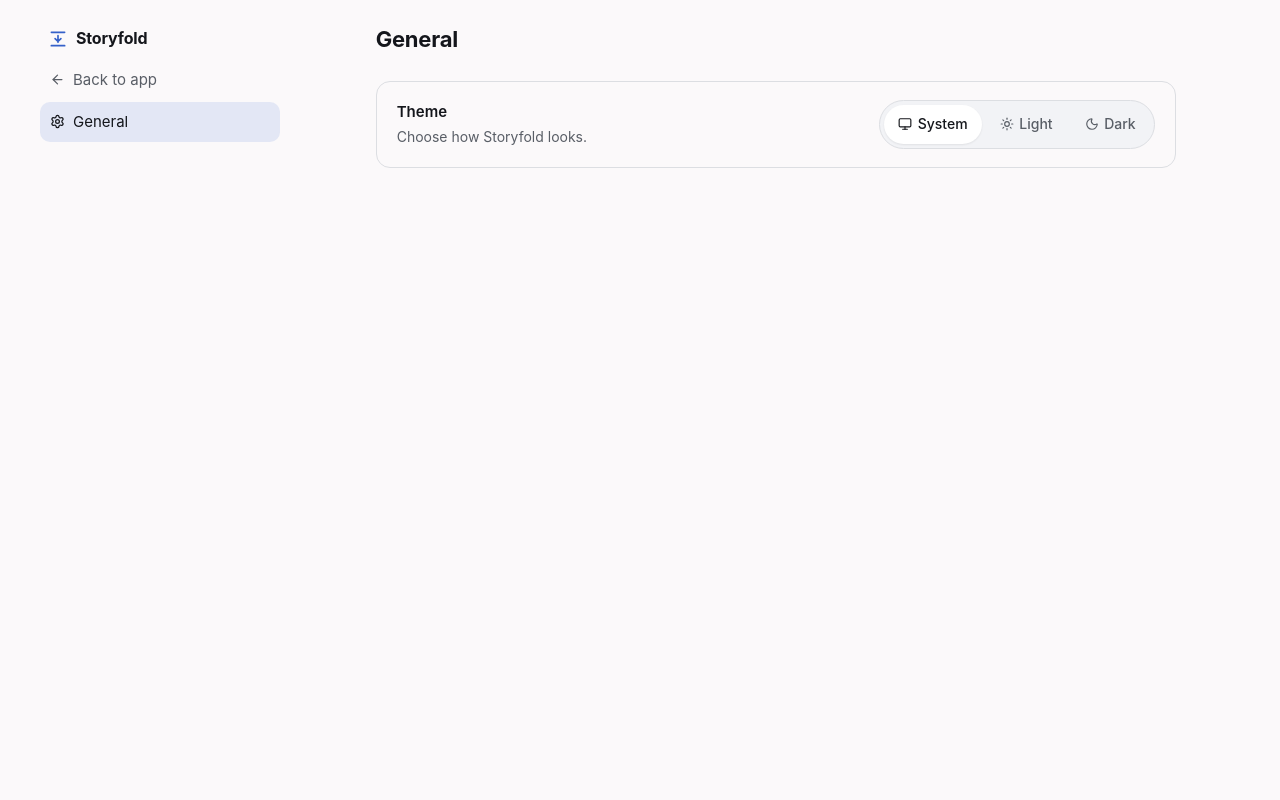
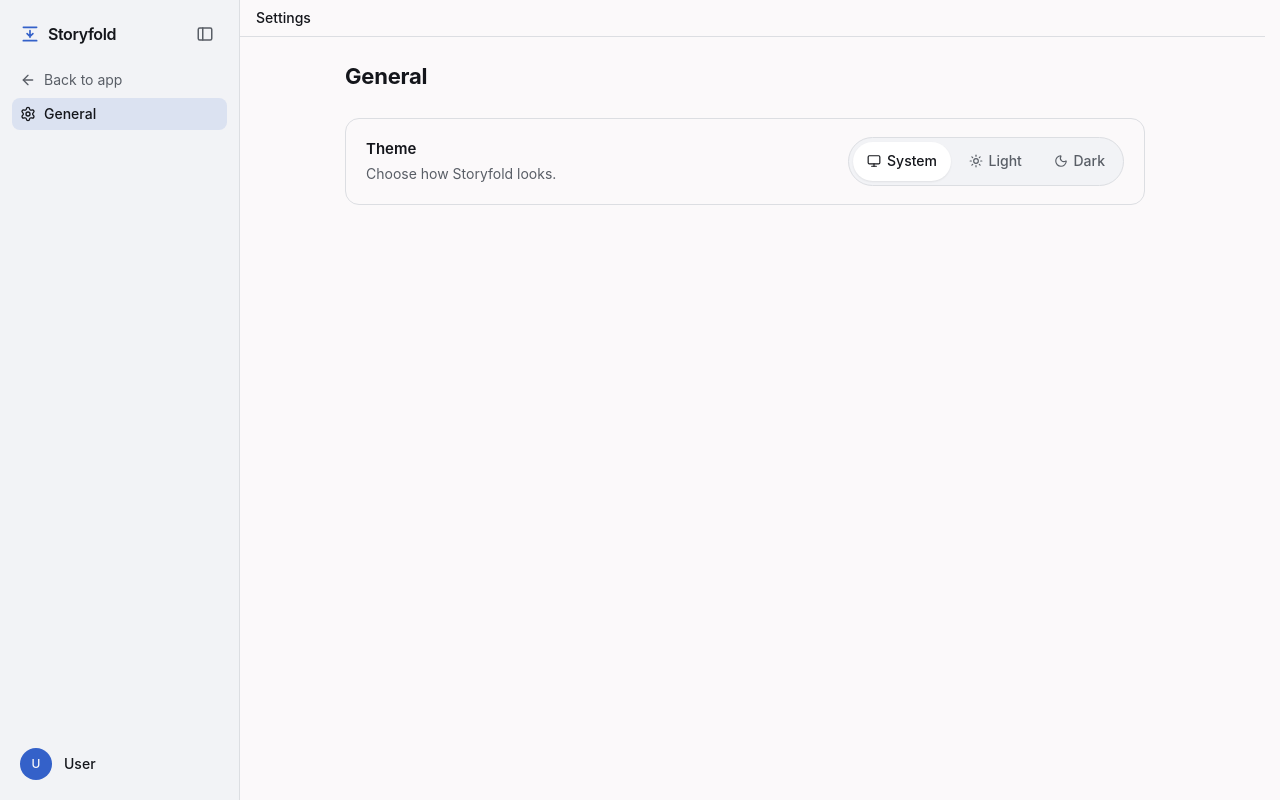
Before and after one commit to purrtado/storyfold, a React (Vite) app: page /settings/general in a window 1280 px wide. Built offline with nearby package versions, Linux system fonts and the light colour scheme.

Commit message:
feat(ui): unify chat and settings app shell

```diff
--- a/src/App.tsx
+++ b/src/App.tsx
@@ -3,7 +3,7 @@
 import { ChatView } from "./components/ChatView";
 import { Sheet } from "./components/Sheet";
 import { useTheme } from "./lib/useTheme";
-import { SettingsPage } from "./components/SettingsPage";
+import { SettingsPage, SettingsSidebar } from "./components/SettingsPage";
 import { Navigate, Route, Routes, useLocation } from "react-router-dom";
 import {
   appendMessage,
@@ -71,7 +71,56 @@
     setDraft(text);
   };
 
+  const isSettings = pathname.startsWith("/settings");
+
   return (
+    <div className="flex h-dvh overflow-clip">
+      <Sheet
+        open={mobileOpen}
+        onOpenChange={setMobileOpen}
+        title={isSettings ? "Settings" : "Conversations"}
+      >
+        {isSettings ? (
+          <SettingsSidebar />
+        ) : (
+          <Sidebar
+            conversations={conversations}
+            activeId={activeId}
+            onSelect={(id) => {
+              setActiveId(id);
+              setDraft("");
+              setMobileOpen(false);
+            }}
+            onNew={handleNew}
+          />
+        )}
+      </Sheet>
+
+      <aside
+        className={`sidebar-shell hidden flex-none border-e border-border bg-surface md:block ${
+          collapsed ? "w-14" : "w-60"
+        }`}
+      >
+        {isSettings ? (
+          <SettingsSidebar
+            variant={collapsed ? "rail" : "full"}
+            onCollapse={() => setCollapsed((c) => !c)}
+          />
+        ) : (
+          <Sidebar
+            variant={collapsed ? "rail" : "full"}
+            conversations={conversations}
+            activeId={activeId}
+            onSelect={(id) => {
+              setActiveId(id);
+              setDraft("");
+            }}
+            onNew={handleNew}
+            onCollapse={() => setCollapsed((c) => !c)}
+          />
+        )}
+      </aside>
+
       <Routes>
         <Route
           path="/settings"
@@ -83,48 +132,13 @@
             <SettingsPage
               preference={preference}
               onPreferenceChange={setPreference}
+              onOpenSidebar={() => setMobileOpen(true)}
             />
           }
         />
         <Route
           path="/"
           element={
-          <div className="flex h-dvh overflow-clip">
-            <Sheet
-              open={mobileOpen}
-              onOpenChange={setMobileOpen}
-              title="Conversations"
-            >
-              <Sidebar
-                conversations={conversations}
-                activeId={activeId}
-                onSelect={(id) => {
-                  setActiveId(id);
-                  setDraft("");
-                  setMobileOpen(false);
-                }}
-                onNew={handleNew}
-              />
-            </Sheet>
-
-            <aside
-              className={`sidebar-shell hidden flex-none border-e border-border bg-surface md:block ${
-                collapsed ? "w-14" : "w-60"
-              }`}
-            >
-              <Sidebar
-                variant={collapsed ? "rail" : "full"}
-                conversations={conversations}
-                activeId={activeId}
-                onSelect={(id) => {
-                  setActiveId(id);
-                  setDraft("");
-                }}
-                onNew={handleNew}
-                onCollapse={() => setCollapsed((c) => !c)}
-              />
-            </aside>
-
             <ChatView
               conversation={active ?? newConversation()}
               draft={draft}
@@ -134,11 +148,11 @@
               onOpenSidebar={() => setMobileOpen(true)}
               onNew={handleNew}
             />
-          </div>
           }
         />
         <Route path="*" element={<Navigate to="/" replace />} />
       </Routes>
+    </div>
   );
 
   function handleNew() {
--- /dev/null
+++ b/src/components/AppHeader.tsx
@@ -0,0 +1,25 @@
+import type { ReactNode } from "react";
+import { MenuIcon } from "./icons";
+
+export function AppHeader(props: {
+  title: string;
+  onOpenSidebar?: () => void;
+  actions?: ReactNode;
+}) {
+  return (
+    <header className="flex flex-none items-center gap-1 border-b border-border px-3 py-2">
+      {props.onOpenSidebar && (
+        <button
+          type="button"
+          className="hit-44 pressable inline-flex size-9 cursor-pointer items-center justify-center rounded-lg text-muted hover:bg-surface hover:text-foreground md:hidden"
+          onClick={props.onOpenSidebar}
+          aria-label="Open sidebar"
+        >
+          <MenuIcon />
+        </button>
+      )}
+      <h1 className="flex-1 truncate px-1 text-sm font-medium">{props.title}</h1>
+      {props.actions}
+    </header>
+  );
+}
--- a/src/components/SettingsPage.tsx
+++ b/src/components/SettingsPage.tsx
@@ -4,7 +4,10 @@
 import { Link, NavLink } from "react-router-dom";
 import { ArrowLeft, Monitor, Moon, Settings, Sun } from "lucide-react";
 import type { ThemePreference } from "../lib/useTheme";
-import { FoldIcon } from "./icons";
+import { AppHeader } from "./AppHeader";
+import { RailExpand, SidebarBrand } from "./Sidebar";
+import { Tooltip } from "./Tooltip";
+import { UserMenu } from "./UserMenu";
 import "./settings.css";
 
 const themeOptions = [
@@ -13,41 +16,87 @@
   { value: "dark", label: "Dark", Icon: Moon },
 ] as const;
 
+const navRow =
+  "pressable flex w-full cursor-pointer items-center gap-2 rounded-lg px-2 py-1.5 text-start text-sm no-underline active:bg-raised";
+const navRowActive = `${navRow} bg-accent-soft font-medium text-foreground`;
+const navRowInactive = `${navRow} text-muted [@media(hover:hover)_and_(pointer:fine)]:hover:bg-raised [@media(hover:hover)_and_(pointer:fine)]:hover:text-foreground`;
+
+export function SettingsSidebar(props: {
+  variant?: "full" | "rail";
+  onCollapse?: () => void;
+}) {
+  if (props.variant === "rail") {
+    return (
+      <div className="flex h-full [inline-size:3.5rem] flex-col items-center gap-1 py-3">
+        <RailExpand onCollapse={props.onCollapse} />
+
+        <Tooltip content="Back to app" side="right">
+          <Link to="/" className="rail-btn" aria-label="Back to app">
+            <ArrowLeft className="size-4.5" aria-hidden="true" />
+          </Link>
+        </Tooltip>
+
+        <Tooltip content="General" side="right">
+          <NavLink
+            to="/settings/general"
+            className={({ isActive }) =>
+              isActive ? "rail-btn rail-btn--active" : "rail-btn"
+            }
+            aria-label="General"
+          >
+            <Settings className="size-4.5" aria-hidden="true" />
+          </NavLink>
+        </Tooltip>
+
+        <div className="[margin-block-start:auto]">
+          <UserMenu compact />
+        </div>
+      </div>
+    );
+  }
+
+  return (
+    <div className="flex h-full flex-col gap-2 p-3">
+      <SidebarBrand onCollapse={props.onCollapse} />
+
+      <nav aria-label="Settings" className="flex flex-col gap-0.5">
+        <Link to="/" className={navRowInactive}>
+          <ArrowLeft className="size-4 shrink-0" aria-hidden="true" />
+          Back to app
+        </Link>
+        <NavLink
+          to="/settings/general"
+          className={({ isActive }) =>
+            isActive ? navRowActive : navRowInactive
+          }
+        >
+          <Settings className="size-4 shrink-0" aria-hidden="true" />
+          General
+        </NavLink>
+      </nav>
+
+      <div className="[margin-block-start:auto]">
+        <UserMenu />
+      </div>
+    </div>
+  );
+}
+
 export function SettingsPage(props: {
   preference: ThemePreference;
   onPreferenceChange: (preference: ThemePreference) => void;
+  onOpenSidebar: () => void;
 }) {
   const indicatorId = useId();
   const reducedMotion = useReducedMotion();
 
   return (
-    <div className="settings">
-      <header className="settings-side">
-        <Link to="/" className="settings-brand" aria-label="Storyfold home">
-          <FoldIcon className="settings-brand-icon" aria-hidden="true" />
-          Storyfold
-        </Link>
-        <Link to="/" className="settings-back">
-          <ArrowLeft className="settings-link-icon" aria-hidden="true" />
-          Back to app
-        </Link>
-        <nav className="settings-nav" aria-label="Settings">
-          <NavLink
-            to="/settings/general"
-            className={({ isActive }) =>
-              isActive
-                ? "settings-nav-link settings-nav-link--active"
-                : "settings-nav-link"
-            }
-          >
-            <Settings className="settings-link-icon" aria-hidden="true" />
-            General
-          </NavLink>
-        </nav>
-      </header>
+    <div className="flex min-inline-size-0 flex-1 flex-col">
+      <AppHeader title="Settings" onOpenSidebar={props.onOpenSidebar} />
 
+      <div className="chat-scroll settings-scroll">
         <main className="settings-main">
-        <h1 className="settings-heading">General</h1>
+          <h2 className="settings-heading">General</h2>
 
           <fieldset className="theme-group">
             <legend className="sr-only">Theme</legend>
@@ -90,5 +139,6 @@
           </fieldset>
         </main>
       </div>
+    </div>
   );
 }
--- a/src/components/Sidebar.tsx
+++ b/src/components/Sidebar.tsx
@@ -18,6 +18,50 @@
   });
 }
 
+export function RailExpand({ onCollapse }: { onCollapse?: () => void }) {
+  return (
+    <Tooltip content="Expand sidebar" side="right">
+      <button
+        type="button"
+        className="rail-btn rail-expand"
+        onClick={onCollapse}
+        aria-label="Expand sidebar"
+        aria-expanded={false}
+      >
+        <FoldIcon className="rail-expand-logo size-5 text-accent" aria-hidden="true" />
+        <PanelIcon className="rail-expand-glyph" aria-hidden="true" />
+      </button>
+    </Tooltip>
+  );
+}
+
+export function SidebarBrand({ onCollapse }: { onCollapse?: () => void }) {
+  return (
+    <div className="flex items-center gap-2">
+      <Link
+        to="/"
+        className="flex flex-1 items-center gap-2 rounded-lg px-2 py-1.5 font-semibold tracking-tight no-underline"
+        aria-label="Storyfold home"
+      >
+        <FoldIcon className="size-5 text-accent" />
+        <span className="text-foreground text-base">Storyfold</span>
+      </Link>
+      {onCollapse && (
+        <Tooltip content="Collapse sidebar">
+          <button
+            type="button"
+            className="pressable inline-flex size-11 cursor-pointer items-center justify-center rounded-lg text-muted [@media(hover:hover)_and_(pointer:fine)]:hover:bg-raised [@media(hover:hover)_and_(pointer:fine)]:hover:text-foreground"
+            onClick={onCollapse}
+            aria-label="Collapse sidebar"
+          >
+            <PanelIcon />
+          </button>
+        </Tooltip>
+      )}
+    </div>
+  );
+}
+
 export function Sidebar(props: {
   conversations: Conversation[];
   activeId: string;
@@ -31,18 +75,7 @@
   if (rail) {
     return (
       <div className="flex h-full [inline-size:3.5rem] flex-col items-center gap-1 py-3">
-        <Tooltip content="Expand sidebar" side="right">
-          <button
-            type="button"
-            className="rail-btn rail-expand"
-            onClick={props.onCollapse}
-            aria-label="Expand sidebar"
-            aria-expanded={false}
-          >
-            <FoldIcon className="rail-expand-logo size-5 text-accent" aria-hidden="true" />
-            <PanelIcon className="rail-expand-glyph" aria-hidden="true" />
-          </button>
-        </Tooltip>
+        <RailExpand onCollapse={props.onCollapse} />
 
         <Tooltip content="New conversation" side="right">
           <button
@@ -71,28 +104,7 @@
 
   return (
     <div className="flex h-full flex-col gap-2 p-3">
-      <div className="flex items-center gap-2">
-        <Link
-          to="/"
-          className="flex flex-1 items-center gap-2 rounded-lg px-2 py-1.5 font-semibold tracking-tight no-underline"
-          aria-label="Storyfold home"
-        >
-          <FoldIcon className="size-5 text-accent" />
-          <span className="text-foreground text-base">Storyfold</span>
-        </Link>
-        {props.onCollapse && (
-          <Tooltip content="Collapse sidebar">
-            <button
-              type="button"
-              className="pressable inline-flex size-11 cursor-pointer items-center justify-center rounded-lg text-muted [@media(hover:hover)_and_(pointer:fine)]:hover:bg-raised [@media(hover:hover)_and_(pointer:fine)]:hover:text-foreground"
-              onClick={props.onCollapse}
-              aria-label="Collapse sidebar"
-            >
-              <PanelIcon />
-            </button>
-          </Tooltip>
-        )}
-      </div>
+      <SidebarBrand onCollapse={props.onCollapse} />
 
       <button
         type="button"
--- a/src/components/settings.css
+++ b/src/components/settings.css
@@ -1,86 +1,13 @@
-.settings {
-  display: flex;
-  flex-wrap: wrap;
-  align-content: start;
-  gap: 2.25rem clamp(1.25rem, 0.5rem + 3vw, 3rem);
-  min-block-size: 100svh;
-  padding-block: 1.25rem 3rem;
+/* Main column scrolls independently inside the app frame between the
+   header and the viewport edge. */
+.settings-scroll {
   padding-inline: clamp(1rem, 0.25rem + 3.5vw, 2.5rem);
 }
 
-.settings-side {
-  flex: 0 1 15rem;
-  align-self: start;
-  display: flex;
-  flex-direction: column;
-  gap: 0.125rem;
-}
-
-.settings-brand {
-  display: flex;
-  align-items: center;
-  gap: 0.5rem;
-  padding: 0.375rem 0.5rem;
-  font-size: 1rem;
-  font-weight: 650;
-  letter-spacing: -0.01em;
-  color: var(--foreground);
-  text-decoration: none;
-}
-
-.settings-brand-icon {
-  flex: none;
-  inline-size: 1.25rem;
-  block-size: 1.25rem;
-  color: var(--accent);
-}
-
-.settings-back,
-.settings-nav-link {
-  display: flex;
-  align-items: center;
-  gap: 0.5rem;
-  padding: 0.5rem 0.625rem;
-  border-radius: 0.625rem;
-  font-size: 0.9375rem;
-  color: var(--muted);
-  text-decoration: none;
-}
-
-.settings-link-icon {
-  flex: none;
-  inline-size: 1em;
-  block-size: 1em;
-}
-
-.settings-nav-link--active {
-  background: var(--accent-soft);
-  color: var(--foreground);
-}
-
-.settings-brand:active {
-  color: var(--accent);
-}
-
-.settings-back:active,
-.settings-nav-link:active {
-  background: var(--surface);
-  color: var(--foreground);
-}
-
-@media (hover: hover) and (pointer: fine) {
-  .settings-back:hover,
-  .settings-nav-link:not(.settings-nav-link--active):hover {
-    background: var(--surface);
-    color: var(--foreground);
-  }
-}
-
 .settings-main {
-  flex: 999 1 0%;
-  min-inline-size: min(100%, 32rem);
   max-inline-size: 50rem;
   margin-inline: auto;
+  padding-block: 1.25rem 3rem;
 }
 
 .settings-heading {
```
Also changed, not shown: src/components/ChatView.tsx (+8 -14 lines), src/index.css (+8 -2 lines), 1 other file (tests, documents, lock files or other folders). Lines whose indentation alone changed are shown as unchanged.
